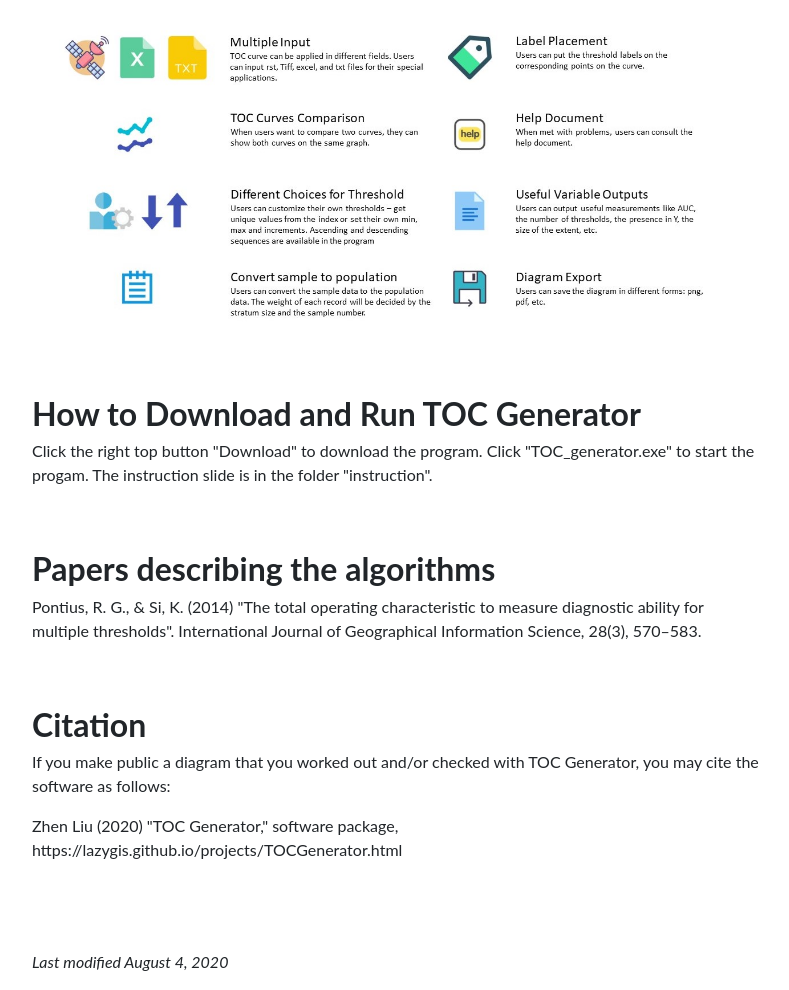
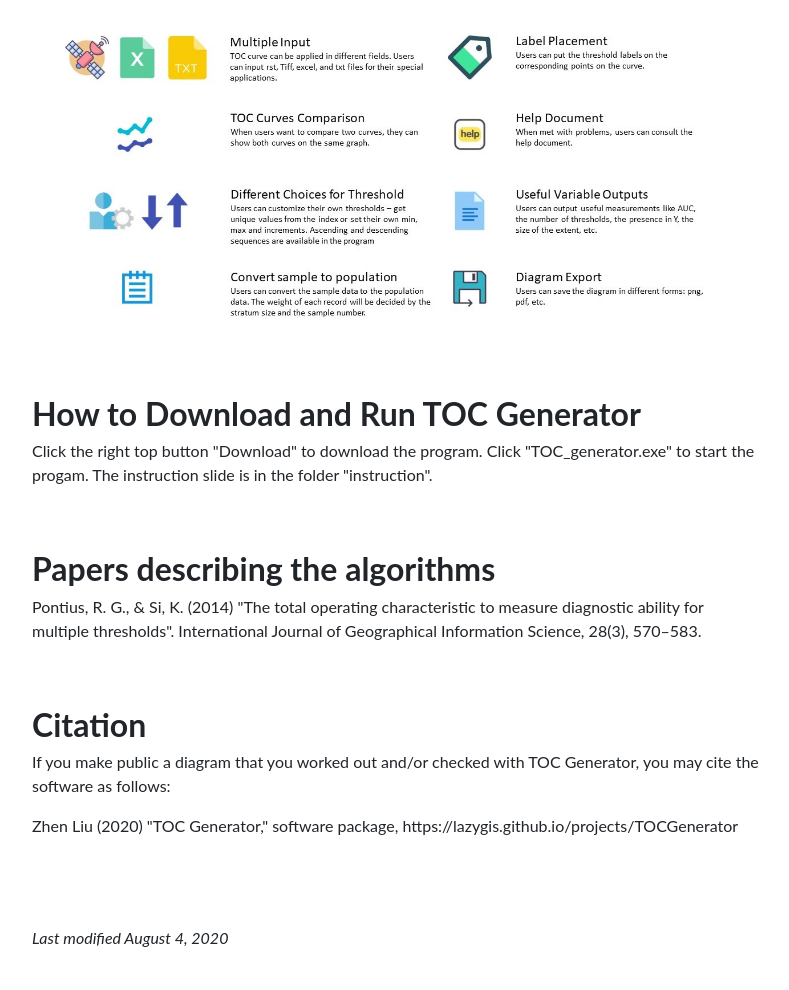
Before and after one commit to lazygis/lazygis.github.io, a website: page projects/TOCGenerator.html in a window 1280 px wide. Shown: the part 308-1298 px from the top of the page, without its empty margins (243-1032 px from the left). After the commit the page ends 1274 px from the top, so only its background shows below. Drawn offline with nearby package versions, Linux system fonts and the light colour scheme; files that its build step writes are made by us from their sources.

Commit message:
Update TOCGenerator.html

```diff
--- a/projects/TOCGenerator.html
+++ b/projects/TOCGenerator.html
@@ -81,7 +81,7 @@
                     <div class="col-lg-8 mx-auto">
                         <h2 class="font-weight-bold">Citation</h2>
                         <p>If you make public a diagram that you worked out and/or checked with TOC Generator, you may cite the software as follows:</p>
-                        <p>Zhen Liu (2020) "TOC Generator," software package, https://lazygis.github.io/projects/TOCGenerator.html</p>
+                        <p>Zhen Liu (2020) "TOC Generator," software package, https://lazygis.github.io/projects/TOCGenerator</p>
                     </div>
                 </div>
             </section>
```
